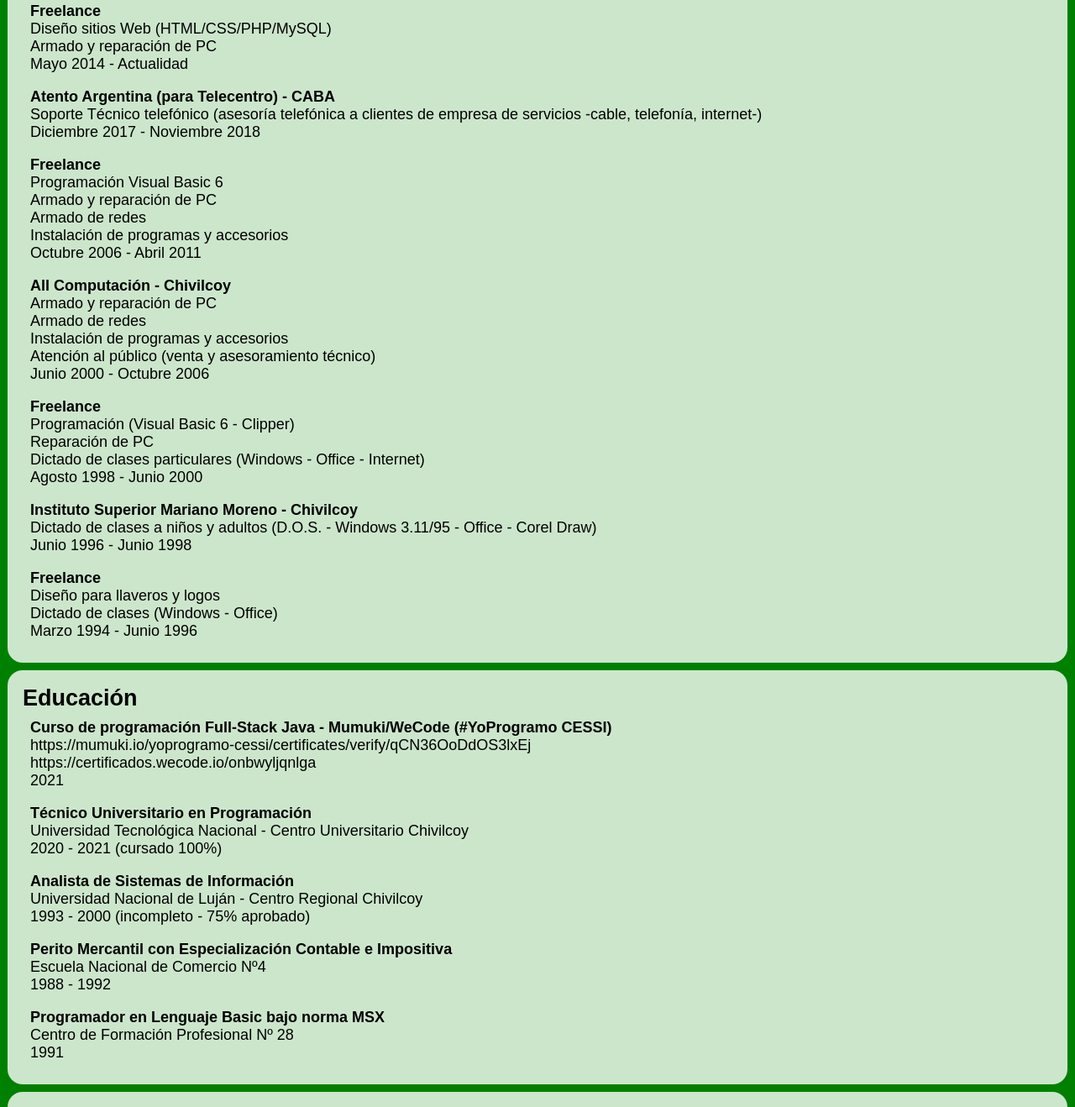
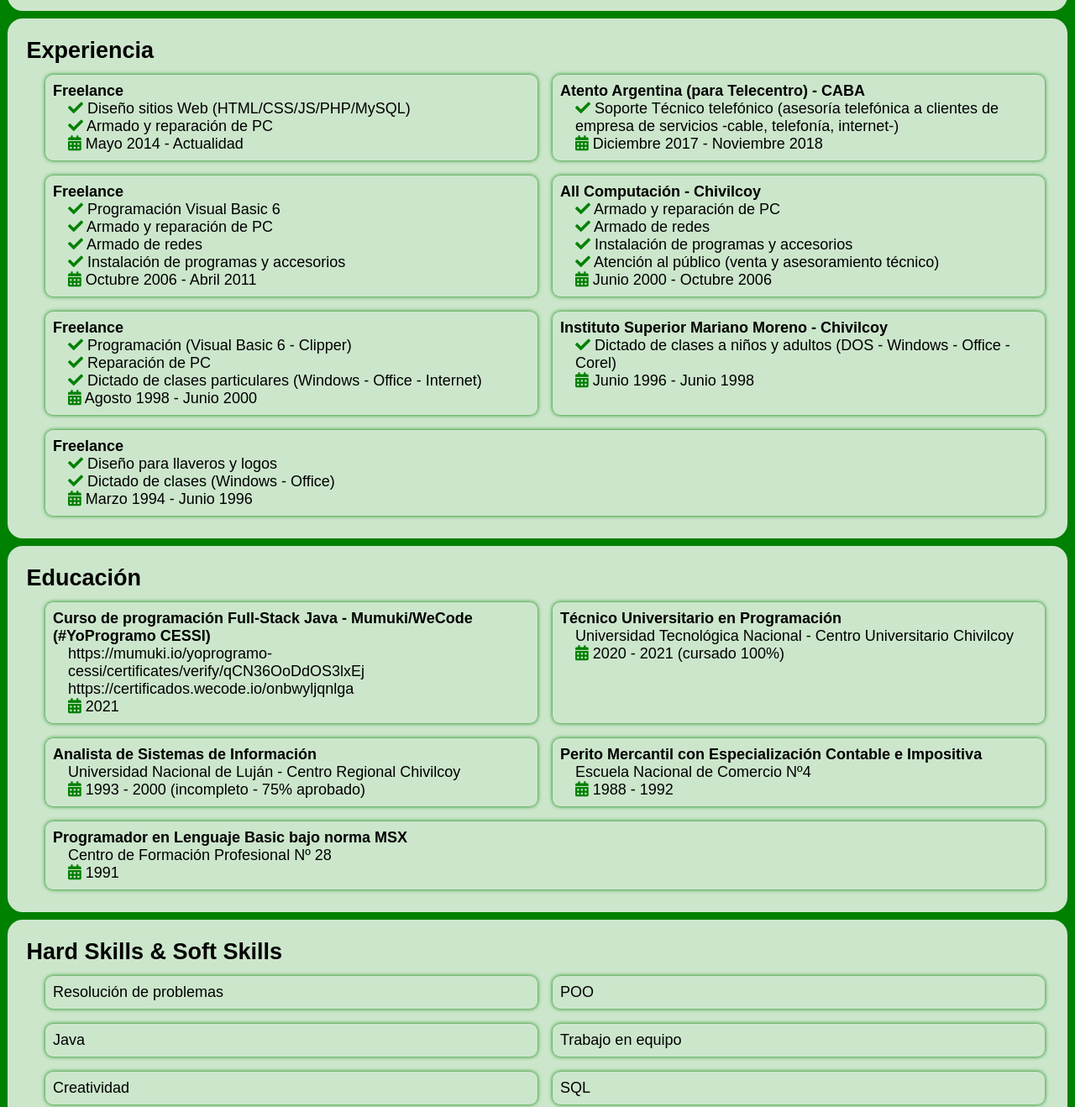
Before and after one commit to telejam/Portfolio-INTI, a plain HTML site: page index.html in a window 1280 px wide. Shown: the part 442-1760 px from the top of the page at 84% size. Drawn offline with Linux system fonts and the light colour scheme.

Commit message:
Cards responsive. Skills. Cards icons. Proyects links

```diff
--- a/index.html
+++ b/index.html
@@ -6,6 +6,7 @@
   <meta http-equiv="X-UA-Compatible" content="IE=edge">
   <meta name="viewport" content="width=device-width, initial-scale=1.0">
   <title>Portfolio</title>
+
   <link rel="stylesheet" href="https://use.fontawesome.com/releases/v5.5.0/css/all.css"
     integrity="sha384-B4dIYHKNBt8Bc12p+WXckhzcICo0wtJAoU8YZTY5qE0Id1GSseTk6S+L3BlXeVIU" crossorigin="anonymous">
   <link rel="stylesheet" href="styles.css">
@@ -71,49 +72,65 @@
     <ul>
       <li>
         <h4>Freelance</h4>
-        <p>Diseño sitios Web (HTML/CSS/PHP/MySQL)</p>
-        <p>Armado y reparación de PC</p>
-        <p>Mayo 2014 - Actualidad</p>
+        <ul>
+          <li><i class="fa fa-check green"></i> Diseño sitios Web (HTML/CSS/JS/PHP/MySQL)</li>
+          <li><i class="fa fa-check green"></i> Armado y reparación de PC</li>
+          <li><i class="fa fa-calendar-alt green"></i> Mayo 2014 - Actualidad</li>
+        </ul>
       </li>
       <li>
         <h4>Atento Argentina (para Telecentro) - CABA</h4>
-        <p>Soporte Técnico telefónico (asesoría telefónica a clientes de empresa de servicios -cable, telefonía,
-          internet-)</p>
-        <p>Diciembre 2017 - Noviembre 2018</p>
+        <ul>
+          <li><i class="fa fa-check green"></i> Soporte Técnico telefónico (asesoría telefónica a clientes de empresa de
+            servicios -cable, telefonía,
+            internet-)</li>
+          <li><i class="fa fa-calendar-alt green"></i> Diciembre 2017 - Noviembre 2018</li>
+        </ul>
       </li>
       <li>
         <h4>Freelance</h4>
-        <p>Programación Visual Basic 6</p>
-        <p>Armado y reparación de PC</p>
-        <p>Armado de redes</p>
-        <p>Instalación de programas y accesorios</p>
-        <p>Octubre 2006 - Abril 2011</p>
+        <ul>
+          <li><i class="fa fa-check green"></i> Programación Visual Basic 6</li>
+          <li><i class="fa fa-check green"></i> Armado y reparación de PC</li>
+          <li><i class="fa fa-check green"></i> Armado de redes</li>
+          <li><i class="fa fa-check green"></i> Instalación de programas y accesorios</li>
+          <li><i class="fa fa-calendar-alt green"></i> Octubre 2006 - Abril 2011</li>
+        </ul>
       </li>
       <li>
         <h4>All Computación - Chivilcoy</h4>
-        <p>Armado y reparación de PC</p>
-        <p>Armado de redes</p>
-        <p>Instalación de programas y accesorios</p>
-        <p>Atención al público (venta y asesoramiento técnico)</p>
-        <p>Junio 2000 - Octubre 2006</p>
+        <ul>
+          <li><i class="fa fa-check green"></i> Armado y reparación de PC</li>
+          <li><i class="fa fa-check green"></i> Armado de redes</li>
+          <li><i class="fa fa-check green"></i> Instalación de programas y accesorios</li>
+          <li><i class="fa fa-check green"></i> Atención al público (venta y asesoramiento técnico)</li>
+          <li><i class="fa fa-calendar-alt green"></i> Junio 2000 - Octubre 2006</li>
+        </ul>
       </li>
       <li>
         <h4>Freelance</h4>
-        <p>Programación (Visual Basic 6 - Clipper)</p>
-        <p>Reparación de PC</p>
-        <p>Dictado de clases particulares (Windows - Office - Internet)</p>
-        <p>Agosto 1998 - Junio 2000</p>
+        <ul>
+          <li><i class="fa fa-check green"></i> Programación (Visual Basic 6 - Clipper)</li>
+          <li><i class="fa fa-check green"></i> Reparación de PC</li>
+          <li><i class="fa fa-check green"></i> Dictado de clases particulares (Windows - Office - Internet)</li>
+          <li><i class="fa fa-calendar-alt green"></i> Agosto 1998 - Junio 2000</li>
+        </ul>
       </li>
       <li>
         <h4>Instituto Superior Mariano Moreno - Chivilcoy</h4>
-        <p>Dictado de clases a niños y adultos (D.O.S. - Windows 3.11/95 - Office - Corel Draw)</p>
-        <p>Junio 1996 - Junio 1998</p>
+        <ul>
+          <li><i class="fa fa-check green"></i> Dictado de clases a niños y adultos (DOS - Windows - Office - Corel)
+          </li>
+          <li><i class="fa fa-calendar-alt green"></i> Junio 1996 - Junio 1998</li>
+        </ul>
       </li>
       <li>
         <h4>Freelance</h4>
-        <p>Diseño para llaveros y logos</p>
-        <p>Dictado de clases (Windows - Office)</p>
-        <p>Marzo 1994 - Junio 1996</p>
+        <ul>
+          <li><i class="fa fa-check green"></i> Diseño para llaveros y logos</li>
+          <li><i class="fa fa-check green"></i> Dictado de clases (Windows - Office)</li>
+          <li><i class="fa fa-calendar-alt green"></i> Marzo 1994 - Junio 1996</li>
+        </ul>
       </li>
     </ul>
   </section>
@@ -123,31 +140,41 @@
     <ul>
       <li>
         <h4>Curso de programación Full-Stack Java - Mumuki/WeCode (#YoProgramo CESSI)</h4>
-        <p><a
-            href="https://mumuki.io/yoprogramo-cessi/certificates/verify/qCN36OoDdOS3lxEj">https://mumuki.io/yoprogramo-cessi/certificates/verify/qCN36OoDdOS3lxEj</a>
-        </p>
-        <p><a href="https://certificados.wecode.io/onbwyljqnlga">https://certificados.wecode.io/onbwyljqnlga</a></p>
-        <p>2021</p>
+        <ul>
+          <li><a
+              href="https://mumuki.io/yoprogramo-cessi/certificates/verify/qCN36OoDdOS3lxEj">https://mumuki.io/yoprogramo-cessi/certificates/verify/qCN36OoDdOS3lxEj</a>
+          </li>
+          <li><a href="https://certificados.wecode.io/onbwyljqnlga">https://certificados.wecode.io/onbwyljqnlga</a></li>
+          <li><i class="fa fa-calendar-alt green"></i> 2021</li>
+        </ul>
       </li>
       <li>
         <h4>Técnico Universitario en Programación</h4>
-        <p>Universidad Tecnológica Nacional - Centro Universitario Chivilcoy</p>
-        <p>2020 - 2021 (cursado 100%)</p>
+        <ul>
+          <li>Universidad Tecnológica Nacional - Centro Universitario Chivilcoy</li>
+          <li><i class="fa fa-calendar-alt green"></i> 2020 - 2021 (cursado 100%)</li>
+        </ul>
       </li>
       <li>
         <h4>Analista de Sistemas de Información</h4>
-        <p>Universidad Nacional de Luján - Centro Regional Chivilcoy</p>
-        <p>1993 - 2000 (incompleto - 75% aprobado)</p>
+        <ul>
+          <li>Universidad Nacional de Luján - Centro Regional Chivilcoy</li>
+          <li><i class="fa fa-calendar-alt green"></i> 1993 - 2000 (incompleto - 75% aprobado)</li>
+        </ul>
       </li>
       <li>
         <h4>Perito Mercantil con Especialización Contable e Impositiva</h4>
-        <p>Escuela Nacional de Comercio Nº4</p>
-        <p>1988 - 1992</p>
+        <ul>
+          <li>Escuela Nacional de Comercio Nº4</li>
+          <li><i class="fa fa-calendar-alt green"></i> 1988 - 1992</li>
+        </ul>
       </li>
       <li>
         <h4>Programador en Lenguaje Basic bajo norma MSX</h4>
-        <p>Centro de Formación Profesional Nº 28</p>
-        <p>1991</p>
+        <ul>
+          <li>Centro de Formación Profesional Nº 28</li>
+          <li><i class="fa fa-calendar-alt green"></i> 1991</li>
+        </ul>
       </li>
     </ul>
   </section>
@@ -155,18 +182,40 @@
   <section>
     <h2>Hard Skills & Soft Skills</h2>
     <ol class="items-list">
-      <li>
-        <p><span>Resolución de problemas</span> - 2</p>
-      </li>
+      <li>Resolución de problemas</li>
+      <li>POO</li>
+      <li>Java</li>
+      <li>Trabajo en equipo</li>
+      <li>Creatividad</li>
+      <li>SQL</li>
+      <li>JavaScript</li>
+      <li>Pensamiento crítico</li>
+      <li>Adaptabilidad</li>
+      <li>NodeJS</li>
+      <li>Python</li>
+      <li>Organización</li>
+      <li>Deseo de aprender</li>
+      <li>C#</li>
+      <li>HTML5</li>
+      <li>Empatía</li>
+      <li>CSS3</li>
+      <li>PHP</li>
+      <li>Atención al detalle</li>
+      <li>Persistencia</li>
+      <li>C++</li>
+      <li>Liderazgo</li>
+      <li>Bootstrap</li>
+      <li>C</li>
+      <li>Ruby</li>
     </ol>
   </section>
 
   <section>
     <h2>Proyectos</h2>
-    <h3>2 Proyectos</h3>
+    <h3><span class="cantidad">2</span> Proyecto<span class="plural">s</span></h3>
     <ul class="project-list">
-      <li>Tierra Media</li>
-      <li>Portfolio</li>
+      <li><a href="">Tierra Media</a></li>
+      <li><a href="">Portfolio</a></li>
     </ul>
   </section>
 
--- a/styles.css
+++ b/styles.css
@@ -1,4 +1,6 @@
-*, *::after, *::before {
+*,
+*::after,
+*::before {
     padding: 0;
     margin: 0;
     text-decoration: none;
@@ -21,6 +23,11 @@ section {
     padding: 1rem;
     margin: 0.5rem;
     color: black;
+}
+
+ul,
+ol {
+    margin-left: 1rem;
 }
 
 header a,
@@ -57,11 +64,11 @@ header nav #menu {
 }
 
 header nav #menu #barras {
-    display: none;
+    display: initial;
 }
 
 header nav #menu ul {
-    display: flex;
+    display: none;
 }
 
 header nav #menu ul li {
@@ -70,7 +77,7 @@ header nav #menu ul li {
 
 header nav #menu button {
     background: none;
-    color:  white;
+    color: white;
     border: none;
     font-size: 1rem;
     cursor: pointer;
@@ -78,8 +85,7 @@ header nav #menu button {
 }
 
 header nav #menu #login {
-    border-left: 1px solid;
-    padding-left: 5px;
+    display: none;
 }
 
 header .fondo {
@@ -88,48 +94,85 @@ header .fondo {
 }
 
 header h1 {
-    margin-top: -15rem;
-    font-family:Georgia, 'Times New Roman', Times, serif;
-    font-size: 3rem;
+    margin: -13rem 1rem 0;
+    text-align: right;
+    font-family: Georgia, "Times New Roman", Times, serif;
+    font-size: 2.5rem;
     color: white;
-    text-align: center;
-    text-shadow: 2px 2px 2px black,
-    -2px -2px 2px black;
+    text-shadow: 2px 2px 2px black, -2px -2px 2px black;
 }
 
 header .perfil {
-    width: 15rem;
+    width: 10rem;
     margin: 0.5rem;
     border-radius: 50%;
 }
 
+h2 {
+    margin: 0.25rem;
+}
+
 header .info {
     display: flex;
+    flex-direction: column;
     justify-content: space-between;
 }
 
-section ul li {
-    padding: 0.5rem;
+header .info ul {
+    margin-top: 1rem;
 }
 
-@media (max-width: 520px) {
+section > ul > li,
+section > ol > li {
+    padding: 0.5rem;
+    margin: 0.5rem;
+    box-shadow: 0px 0px 5px green;
+    border-radius: 0.5rem;
+}
+
+.green {
+    color: green;
+}
+
+@media (min-width: 512px) {
     header nav #menu #barras {
-        display: initial;
+        display: none;
     }
 
     header nav #menu ul {
-        display: none;
+        display: flex;
+        /* list-style: none; */
     }
 
     header nav #menu #login {
-        display: none;
+        display: initial;
+        border-left: 1px solid;
+        padding-left: 5px;
+    }
+
+    header h1 {
+        margin: -13rem 0 2rem;
+        text-align: center;
     }
 
     header .info {
-        flex-direction: column;
+        flex-direction: row;
     }
 
     header .info ul {
-        margin-top: 1rem;
+        margin-top: 0;
     }
 }
+
+@media (min-width: 1024px) {
+    section > ul,
+    section > ol {
+        display: flex;
+        flex-wrap: wrap;
+    }
+    section > ul > li,
+    section > ol > li {
+        flex: auto;
+        width: 45%;
+    }
+}
```
